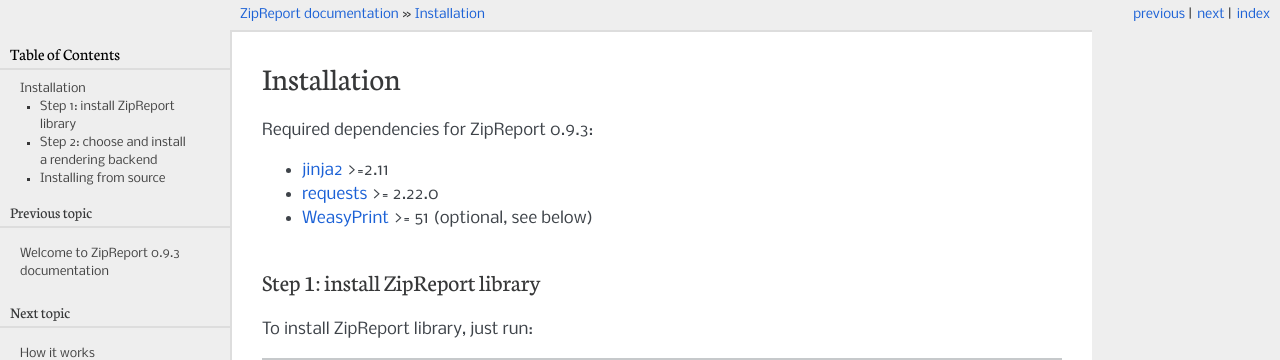
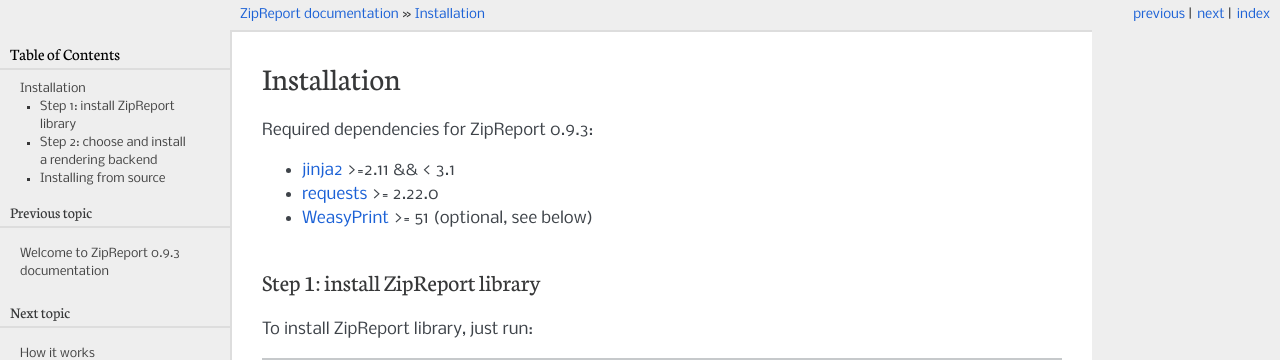
Before and after one commit to zipreport/zipreport, a Sphinx documentation site: the page built from docs/install.rst, in a window 1280 px wide. Shown: the top 360 px of the page. Built offline with Sphinx 7.4.7, drawn with Linux system fonts in a browser that asks for light colours.

Commit message:
jinja2 import deprecation workaround

```diff
--- a/docs/install.rst
+++ b/docs/install.rst
@@ -5,7 +5,7 @@
 
 Required dependencies for ZipReport |version|:
 
-* jinja2_ >=2.11
+* jinja2_ >=2.11 && < 3.1
 * requests_ >= 2.22.0
 * WeasyPrint_ >= 51 (optional, see below)
 
```
Also changed, not shown: README.md (+1 -1 lines), 1 other file.
